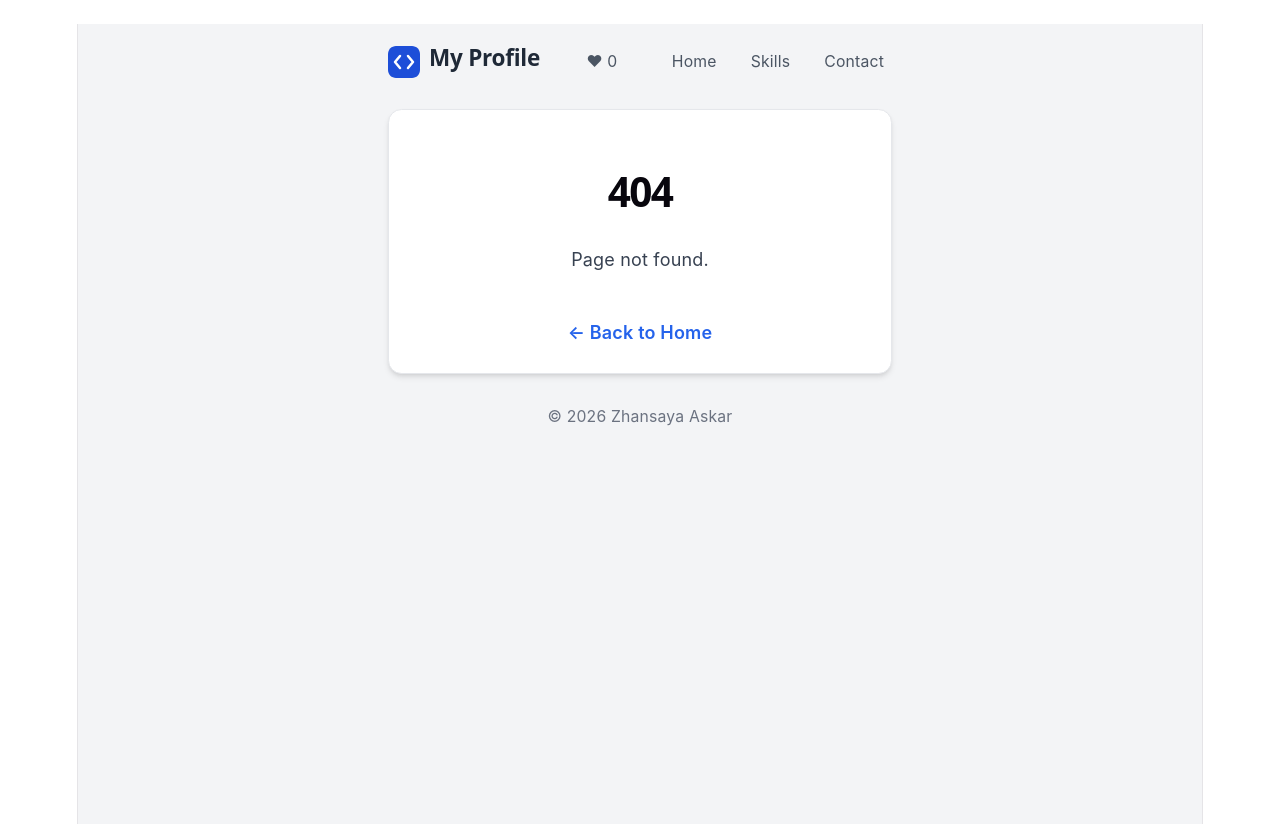
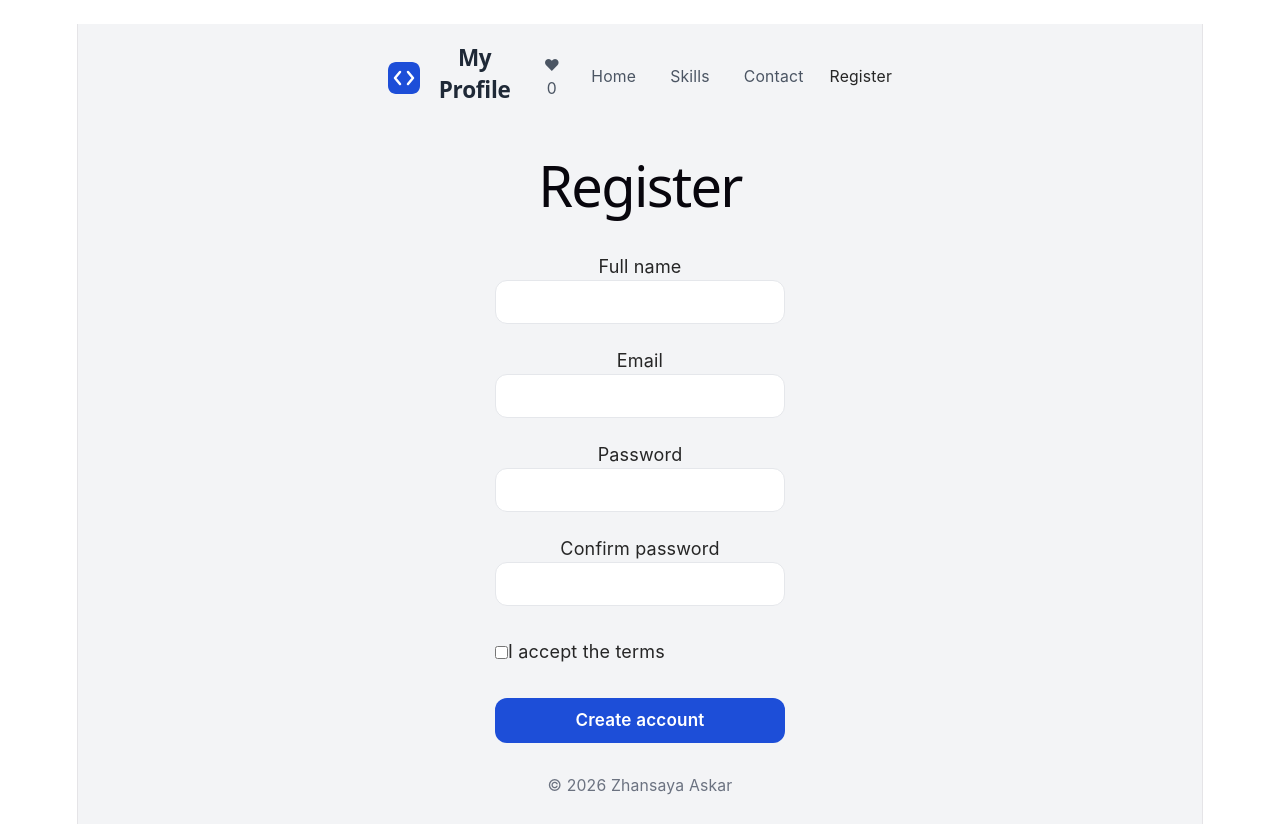
Before and after one commit to ZhansayaAskar/iwamad-practice, a React (Vite) app: page /register in a window 1280 px wide. Before the commit this address had no page. Shown: the top 832 px of the page. Built offline with nearby package versions, Linux system fonts and the light colour scheme.

Commit message:
Week 6: register page with validation

```diff
--- a/src/App.tsx
+++ b/src/App.tsx
@@ -4,7 +4,9 @@ import HomePage from './pages/HomePage';
 import SkillsPage from './pages/SkillsPage';
 import ContactPage from './pages/ContactPage';
 import NotFoundPage from './pages/NotFoundPage';
+import { RegisterPage } from './pages/RegisterPage';
 import './App.css';
+
 
 function App() {
   return (
@@ -14,6 +16,7 @@ function App() {
         <Route path="skills" element={<SkillsPage />} />
         <Route path="contact" element={<ContactPage />} />
         <Route path="*" element={<NotFoundPage />} />
+        <Route path="register" element={<RegisterPage />} />
       </Route>
     </Routes>
   );
--- a/src/components/Header.tsx
+++ b/src/components/Header.tsx
@@ -34,6 +34,7 @@ function Header() {
         >
           Contact
         </NavLink>
+        <NavLink to="/register">Register</NavLink>
       </nav>
     </header>
   );
--- /dev/null
+++ b/src/components/ui/TextField.tsx
@@ -0,0 +1,29 @@
+import { useId } from 'react';
+import type { InputHTMLAttributes } from 'react';
+
+type TextFieldProps = InputHTMLAttributes<HTMLInputElement> & {
+  label: string;
+  error?: string;
+};
+
+export function TextField({ label, error, ...rest }: TextFieldProps) {
+  const id = useId();
+  const errorId = `${id}-error`;
+
+  return (
+    <div className="field">
+      <label htmlFor={id}>{label}</label>
+      <input
+        id={id}
+        aria-invalid={error ? true : undefined}
+        aria-describedby={error ? errorId : undefined}
+        {...rest}
+      />
+      {error && (
+        <p id={errorId} className="field-error">
+          {error}
+        </p>
+      )}
+    </div>
+  );
+}
--- /dev/null
+++ b/src/lib/validateRegistration.ts
@@ -0,0 +1,44 @@
+export type RegistrationValues = {
+    fullName: string;
+    email: string;
+    password: string;
+    confirmPassword: string;
+    acceptTerms: boolean;
+  };
+
+  export type RegistrationErrors = Partial<Record<keyof RegistrationValues, string>>;
+
+  export function validateRegistration(values: RegistrationValues): RegistrationErrors {
+    const errors: RegistrationErrors = {};
+
+    // fullName: at least 2 characters, ignoring spaces at both ends
+    if (values.fullName.trim().length < 2) {
+      errors.fullName = 'Enter your full name';
+    }
+
+    // email: shape name@example.com
+    const emailRegex = /^[^\s@]+@[^\s@]+\.[^\s@]+$/;
+    if (!emailRegex.test(values.email)) {
+      errors.email = 'Enter a valid email, like name@example.com';
+    }
+
+    // password: at least 8 characters
+    if (values.password.length < 8) {
+      errors.password = 'Use at least 8 characters';
+    } else if (!/\d/.test(values.password)) {
+      // and at least one digit
+      errors.password = 'Include at least one number';
+    }
+
+    // confirmPassword: same as password
+    if (values.confirmPassword !== values.password) {
+      errors.confirmPassword = 'Passwords do not match';
+    }
+
+    // acceptTerms: box is ticked
+    if (!values.acceptTerms) {
+      errors.acceptTerms = 'Accept the terms to continue';
+    }
+
+    return errors;
+  }
--- /dev/null
+++ b/src/pages/RegisterPage.tsx
@@ -0,0 +1,124 @@
+import { useState } from 'react';
+import type { ChangeEvent, SubmitEvent } from 'react';
+import { Button } from '../components/ui/Button';
+import { TextField } from '../components/ui/TextField';
+import {
+  validateRegistration,
+  type RegistrationValues,
+} from '../lib/validateRegistration';
+
+export function RegisterPage() {
+  const [values, setValues] = useState<RegistrationValues>({
+    fullName: '',
+    email: '',
+    password: '',
+    confirmPassword: '',
+    acceptTerms: false,
+  });
+
+  const [touched, setTouched] = useState<Record<string, boolean>>({});
+  const [submitAttempted, setSubmitAttempted] = useState(false);
+
+  const errors = validateRegistration(values);
+
+  const handleChange = (event: ChangeEvent<HTMLInputElement>) => {
+    const { name, type, value, checked } = event.target;
+    setValues((current) => ({
+      ...current,
+      [name]: type === 'checkbox' ? checked : value,
+    }));
+  };
+
+  const handleBlur = (event: ChangeEvent<HTMLInputElement>) => {
+    const { name } = event.target;
+    setTouched((current) => ({ ...current, [name]: true }));
+  };
+
+  const handleSubmit = (event: SubmitEvent<HTMLFormElement>) => {
+    event.preventDefault();
+    setSubmitAttempted(true);
+
+    if (Object.keys(errors).length === 0) {
+      // success — form replaced below
+    }
+  };
+
+  const isValid = Object.keys(errors).length === 0;
+
+  if (submitAttempted && isValid) {
+    return (
+      <p role="status">
+        Thanks, {values.fullName}. You are registered.
+      </p>
+    );
+  }
+
+  const showError = (field: keyof RegistrationValues) =>
+    submitAttempted || touched[field] ? errors[field] : undefined;
+
+  return (
+    <form onSubmit={handleSubmit} noValidate>
+      <h1>Register</h1>
+
+      <TextField
+        label="Full name"
+        name="fullName"
+        type="text"
+        value={values.fullName}
+        onChange={handleChange}
+        onBlur={handleBlur}
+        error={showError('fullName')}
+      />
+
+      <TextField
+        label="Email"
+        name="email"
+        type="email"
+        value={values.email}
+        onChange={handleChange}
+        onBlur={handleBlur}
+        error={showError('email')}
+      />
+
+      <TextField
+        label="Password"
+        name="password"
+        type="password"
+        value={values.password}
+        onChange={handleChange}
+        onBlur={handleBlur}
+        error={showError('password')}
+      />
+
+      <TextField
+        label="Confirm password"
+        name="confirmPassword"
+        type="password"
+        value={values.confirmPassword}
+        onChange={handleChange}
+        onBlur={handleBlur}
+        error={showError('confirmPassword')}
+      />
+
+      <div className="field">
+        <label className="check">
+          <input
+            type="checkbox"
+            name="acceptTerms"
+            checked={values.acceptTerms}
+            onChange={handleChange}
+            onBlur={handleBlur}
+          />
+          I accept the terms
+        </label>
+        {showError('acceptTerms') && (
+          <p className="field-error">{showError('acceptTerms')}</p>
+        )}
+      </div>
+
+      <Button type="submit" variant="primary">
+        Create account
+      </Button>
+    </form>
+  );
+}
--- a/src/styles/tokens.css
+++ b/src/styles/tokens.css
@@ -9,4 +9,6 @@
     --space-sm: 8px;
     --space-md: 16px;
     --radius-md: 12px;
+    --space-4: 24px;
+    --color-error: #b91c1c;
   }
--- a/src/styles/ui.css
+++ b/src/styles/ui.css
@@ -54,3 +54,41 @@
     color: var(--color-text-primary);
     font-size: 0.75rem;
   }
+
+  form {
+    display: grid;
+    gap: var(--space-4);
+    max-width: 360px;
+  }
+
+  .field {
+    display: grid;
+    gap: var(--space-2);
+  }
+
+  .field input:not([type="checkbox"]) {
+    box-sizing: border-box;
+    width: 100%;
+    font: inherit;
+    min-height: 44px;
+    padding: var(--space-2);
+    border: 1px solid var(--color-border);
+    border-radius: var(--radius-md);
+  }
+
+  .field input[aria-invalid="true"] {
+    border: 2px solid var(--color-error);
+  }
+
+  .field-error {
+    margin: 0;
+    color: var(--color-error);
+    font-size: 0.875rem;
+  }
+
+  .check {
+    display: flex;
+    align-items: center;
+    gap: var(--space-2);
+    min-height: 44px;
+  }
```
Also changed, not shown: 1 other file (tests, documents, lock files or other folders).
